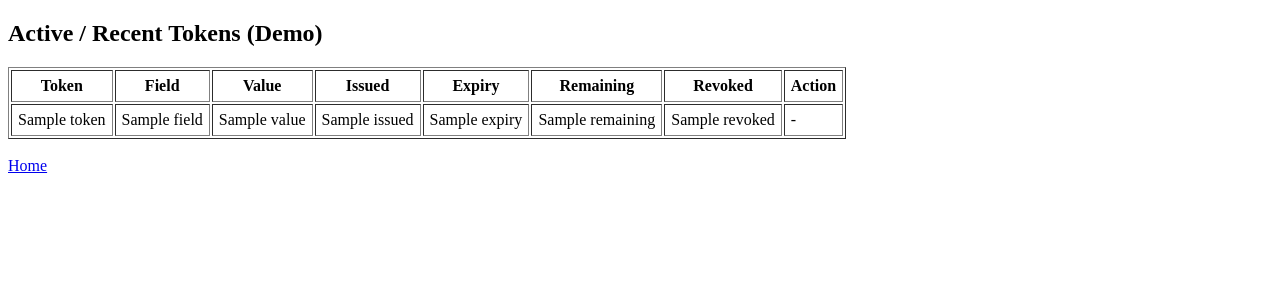
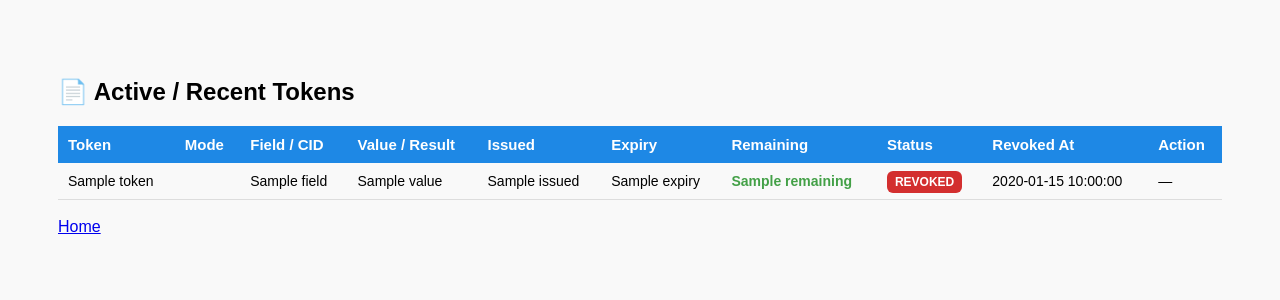
Before and after one commit to ManojRTech/Vault, a Python web app: template pixelgenesis_mvp/static/templates/tokens.html in a window 1280 px wide. Shown: the top 300 px of the page. Run offline with Jinja, Linux system fonts and the light colour scheme; the template is opened without the code that fills it: most values are stand-ins (such as "Sample title", 1, 10 or a date in 2020).

Commit message:
Refactor tokens.html for better styling and messages
Updated the tokens template to enhance styling and structure. Improved message display for revoked and not found tokens.

```diff
--- a/pixelgenesis_mvp/static/templates/tokens.html
+++ b/pixelgenesis_mvp/static/templates/tokens.html
@@ -2,43 +2,156 @@
 <html>
 <head>
   <title>Active Tokens</title>
+  <link rel="stylesheet" href="/static/style.css">
+
+  <style>
+      table {
+          width: 100%;
+          border-collapse: collapse;
+          margin-top: 20px;
+      }
+
+      th {
+          background: #1e88e5;
+          color: white;
+          padding: 10px;
+          text-align: left;
+          font-size: 15px;
+      }
+
+      td {
+          padding: 10px;
+          border-bottom: 1px solid #dddddd;
+          font-size: 14px;
+      }
+
+      tr:hover { background: #f5faff; }
+
+      .badge {
+          padding: 4px 8px;
+          border-radius: 6px;
+          color: white;
+          font-size: 12px;
+          font-weight: bold;
+      }
+
+      .mode-value { background: #43a047; }
+      .mode-predicate { background: #ff8f00; }
+      .mode-file { background: #3949ab; }
+
+      .revoked-badge { background: #d32f2f; }
+      .active-badge { background: #43a047; }
+
+      .btn-revoke {
+          background: #d32f2f;
+          color: white;
+          padding: 6px 12px;
+          border: none;
+          border-radius: 5px;
+          cursor: pointer;
+      }
+      .btn-revoke:hover {
+          background: #b71c1c;
+      }
+
+      .msg-box {
+          padding: 12px;
+          border-radius: 8px;
+          margin-bottom: 20px;
+          font-weight: bold;
+      }
+      .msg-success { background: #e9ffe9; border: 1px solid #7ed957; color: #1b7e26; }
+      .msg-error   { background: #ffecec; border: 1px solid #ff7070; color: #b30000; }
+
+      .small { font-size: 12px; color: #555; }
+  </style>
 </head>
 <body>
-  <h2>Active / Recent Tokens (Demo)</h2>
+
+<div class="container">
+
+<h2>📄 Active / Recent Tokens</h2>
 
 {% if message == 'revoked' %}
-    <p style="color:green;">Token revoked.</p>
+  <div class="msg-box msg-success">✔ Token revoked successfully.</div>
 {% elif message == 'not_found' %}
-    <p style="color:red;">Token not found.</p>
+  <div class="msg-box msg-error">❌ Token not found.</div>
 {% endif %}
 
-  <table border="1" cellpadding="6">
+<table>
   <tr>
-      <th>Token</th><th>Field</th><th>Value</th><th>Issued</th><th>Expiry</th><th>Remaining</th><th>Revoked</th><th>Action</th>
+    <th>Token</th>
+    <th>Mode</th>
+    <th>Field / CID</th>
+    <th>Value / Result</th>
+    <th>Issued</th>
+    <th>Expiry</th>
+    <th>Remaining</th>
+    <th>Status</th>
+    <th>Revoked At</th>
+    <th>Action</th>
   </tr>
+
   {% for t in tokens %}
     <tr>
-        <td style="max-width:300px;word-wrap:break-word;">{{ t.token }}</td>
-        <td>{{ t.field }}</td>
-        <td>{{ t.value }}</td>
+      <td style="word-break: break-all;">{{ t.token }}</td>
+
+      <td>
+        {% if t.mode == 'value' %}
+          <span class="badge mode-value">VALUE</span>
+        {% elif t.mode == 'predicate' %}
+          <span class="badge mode-predicate">PREDICATE</span>
+        {% elif t.mode == 'file' %}
+          <span class="badge mode-file">FILE</span>
+        {% endif %}
+      </td>
+
+      <td style="word-break: break-all;">{{ t.field }}</td>
+
+      <td style="word-break: break-all;">{{ t.value }}</td>
+
       <td>{{ t.issued }}</td>
+
       <td>{{ t.expiry }}</td>
-        <td>{{ t.remaining }}</td>
-        <td>{{ t.revoked }}</td>
+
+      <td>
+        {% if t.remaining == "Expired" %}
+          <span style="color:#d32f2f; font-weight:bold;">Expired</span>
+        {% elif t.remaining == "Never" %}
+          <span style="color:#3949ab; font-weight:bold;">Never</span>
+        {% else %}
+          <span style="color:#43a047; font-weight:bold;">{{ t.remaining }}</span>
+        {% endif %}
+      </td>
+
+      <td>
+        {% if t.revoked %}
+          <span class="badge revoked-badge">REVOKED</span>
+        {% else %}
+          <span class="badge active-badge">ACTIVE</span>
+        {% endif %}
+      </td>
+
+      <td>{{ t.revoked_at }}</td>
+
       <td>
         {% if not t.revoked %}
           <form method="POST" action="/revoke_token" style="margin:0;">
             <input type="hidden" name="token" value="{{ t.token }}">
-              <button type="submit">Revoke</button>
+            <button class="btn-revoke" type="submit">Revoke</button>
           </form>
         {% else %}
-            -
+          —
         {% endif %}
       </td>
     </tr>
   {% endfor %}
 </table>
 
-  <br><a href="/">Home</a>
+<br>
+<a href="/">Home</a>
+
+</div>
+
 </body>
 </html>
```
Lines whose indentation alone changed are shown as unchanged.
